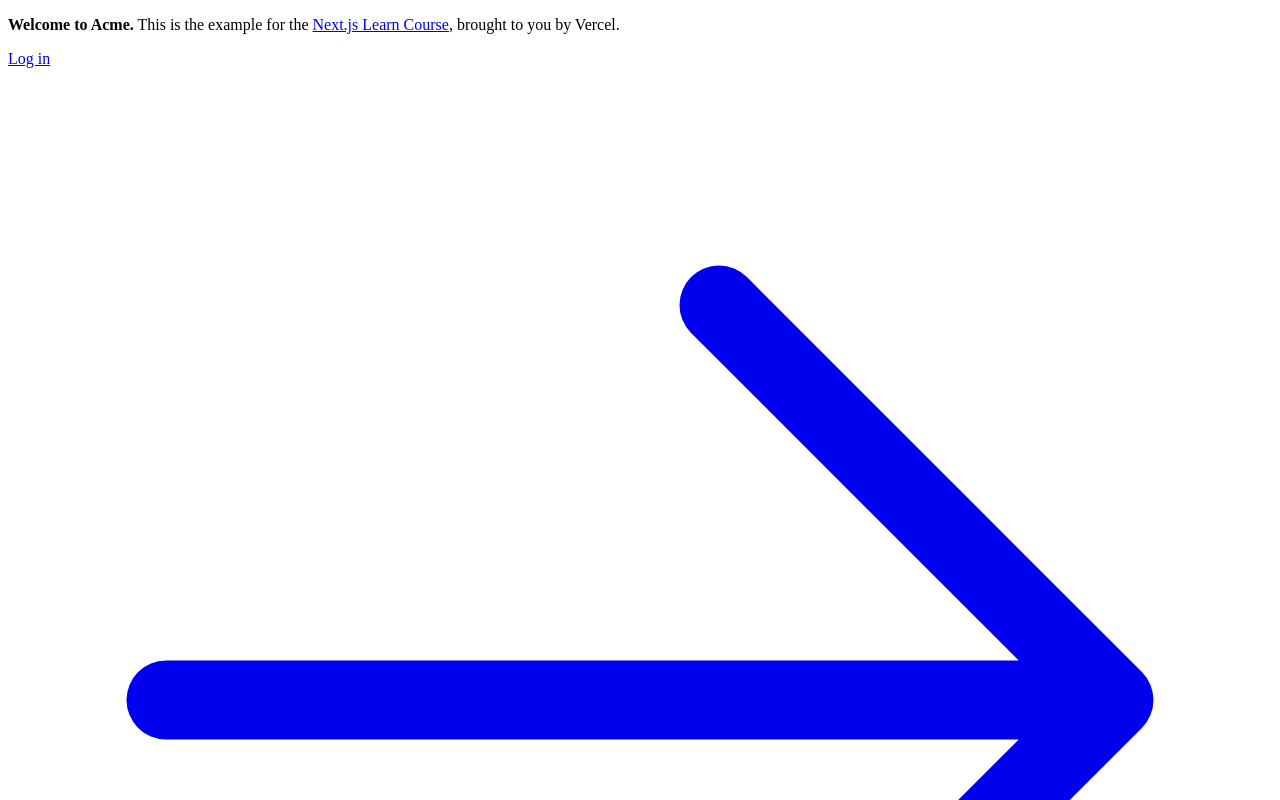
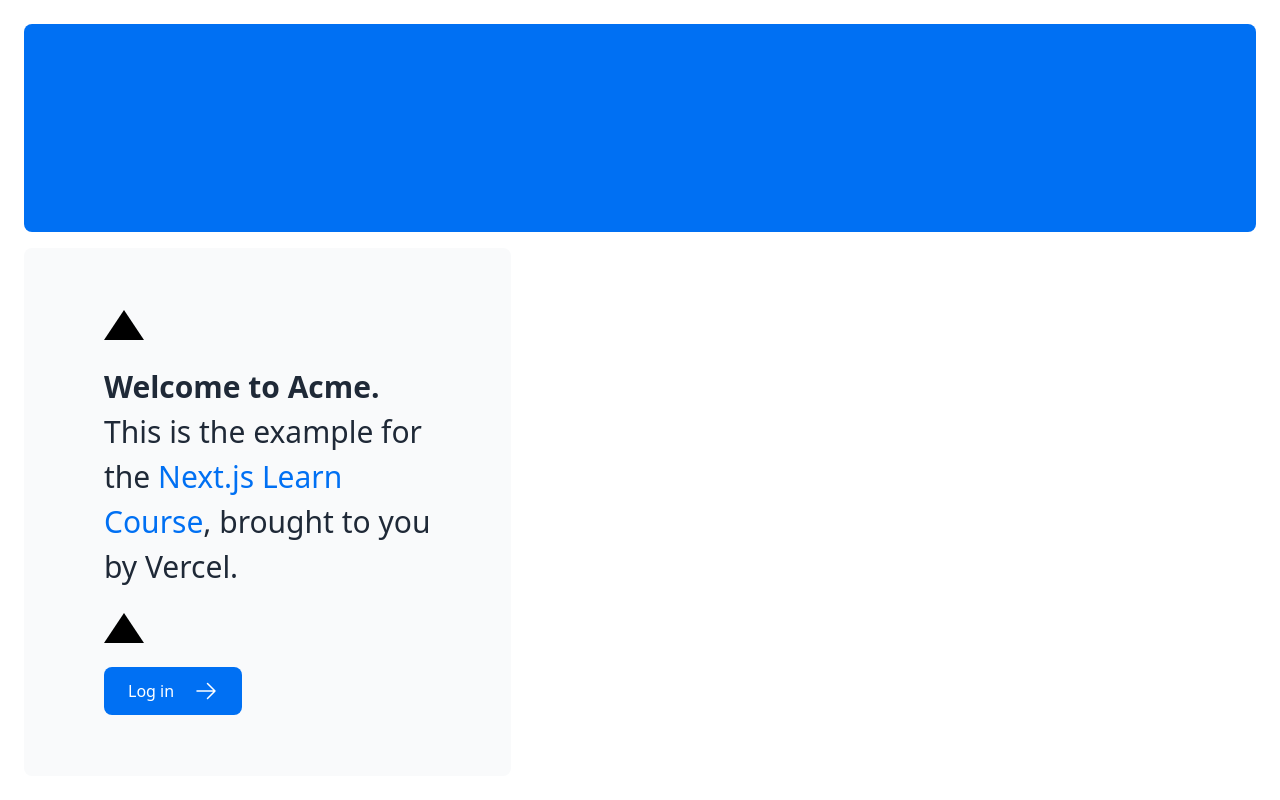
Before and after one commit to TemelD/Tp-Lundi-NextJS, a Next.js app in the folder nextjs-dashboard/: page / in a window 1280 px wide. Shown: the top 800 px of the page. Built offline with nearby package versions, Linux system fonts and the light colour scheme.

Commit message:
chapitre 2

```diff
--- a/nextjs-dashboard/app/layout.tsx
+++ b/nextjs-dashboard/app/layout.tsx
@@ -1,3 +1,5 @@
+import '@/app/ui/global.css';
+
 export default function RootLayout({
   children,
 }: {
--- a/nextjs-dashboard/app/page.tsx
+++ b/nextjs-dashboard/app/page.tsx
@@ -1,6 +1,7 @@
 import AcmeLogo from '@/app/ui/acme-logo';
 import { ArrowRightIcon } from '@heroicons/react/24/outline';
 import Link from 'next/link';
+import styles from '@/app/ui/home.module.css';
 
 export default function Page() {
   return (
@@ -10,6 +11,7 @@
       </div>
       <div className="mt-4 flex grow flex-col gap-4 md:flex-row">
         <div className="flex flex-col justify-center gap-6 rounded-lg bg-gray-50 px-6 py-10 md:w-2/5 md:px-20">
+        <div className="h-0 w-0 border-b-[30px] border-l-[20px] border-r-[20px] border-b-black border-l-transparent border-r-transparent"/>
           <p className={`text-xl text-gray-800 md:text-3xl md:leading-normal`}>
             <strong>Welcome to Acme.</strong> This is the example for the{' '}
             <a href="https://nextjs.org/learn/" className="text-blue-500">
@@ -17,6 +19,7 @@
             </a>
             , brought to you by Vercel.
           </p>
+          <div className={styles.shape} />
           <Link
             href="/login"
             className="flex items-center gap-5 self-start rounded-lg bg-blue-500 px-6 py-3 text-sm font-medium text-white transition-colors hover:bg-blue-400 md:text-base"
--- /dev/null
+++ b/nextjs-dashboard/app/ui/home.module.css
@@ -0,0 +1,7 @@
+.shape {
+    height: 0;
+    width: 0;
+    border-bottom: 30px solid black;
+    border-left: 20px solid transparent;
+    border-right: 20px solid transparent;
+  }
```
